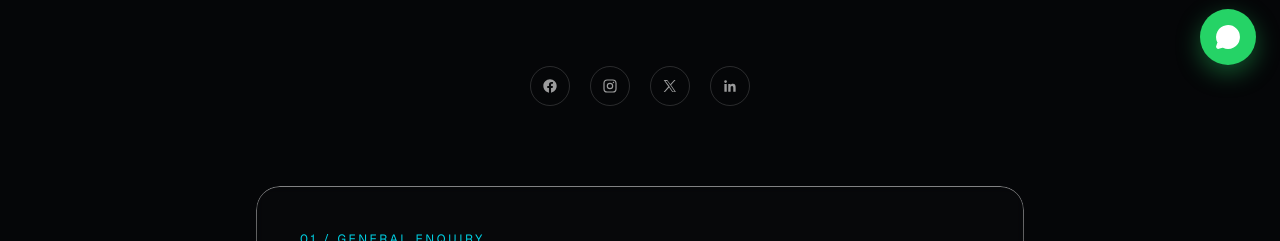
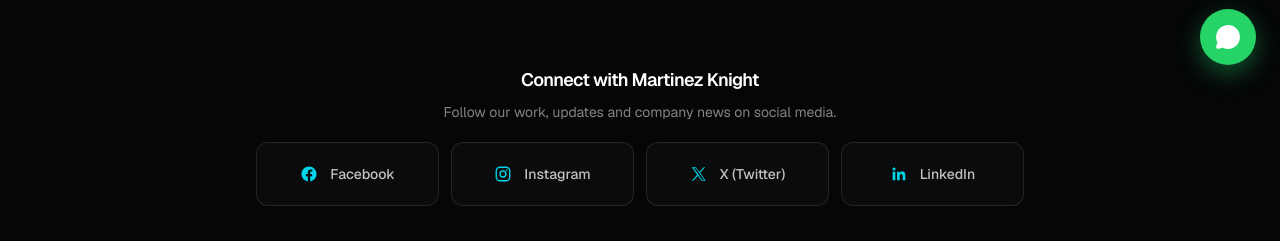
Before and after one commit to MartinezKnight/martinez-knight, a React (Vite) app: page /contact in a window 1280 px wide. Shown: the part 711-952 px from the top of the page. Built offline with nearby package versions, Linux system fonts and the light colour scheme; no server answers.

Commit message:
Label social profiles and refine contact page content

```diff
--- a/src/pages/Contact.tsx
+++ b/src/pages/Contact.tsx
@@ -65,7 +65,7 @@ export default function Contact() {
         phone: form.phone.trim(),
         industry: "Not provided",
         location: "Not provided",
-        source: "Website contact form — " + enquirySource,
+        source: "Website contact form: " + enquirySource,
         consent: form.consent ? "yes" : "no",
         contactForm: { ...form, consent: form.consent },
         mainPriority: form.interest || "General enquiry",
@@ -126,25 +126,26 @@ export default function Contact() {
         </div>
       </FadeIn>
 
-      {/* social row */}
+      {/* labelled social profiles */}
       <FadeIn delay={0.1}>
-        <div className="flex items-center justify-center gap-5 mb-20">
+        <section aria-labelledby="social-profiles-heading" className="mx-auto mb-20 max-w-3xl">
+          <div className="mb-5 text-center">
+            <h2 id="social-profiles-heading" className="text-white text-lg font-semibold">Connect with Martinez Knight</h2>
+            <p className="mt-2 text-sm text-white/50">Follow our work, updates and company news on social media.</p>
+          </div>
+          <div className="grid grid-cols-2 sm:grid-cols-4 gap-3">
             {SOCIALS.map((s) => {
               const Icon = SOCIAL_ICONS[s.name];
               return (
-              <a
-                key={s.name}
-                href={s.url}
-                target="_blank"
-                rel="noopener noreferrer"
-                aria-label={s.name}
-                className="w-10 h-10 rounded-full border border-white/15 flex items-center justify-center text-white/60 hover:text-cyan hover:border-cyan/40 transition-colors"
-              >
-                <Icon size={16} />
+                <a key={s.name} href={s.url} target="_blank" rel="noopener noreferrer" aria-label={s.name}
+                  className="group flex min-h-16 items-center justify-center gap-3 rounded-xl border border-white/10 bg-white/[.025] px-4 py-4 text-white/75 transition-colors hover:border-cyan/40 hover:bg-cyan/[.06] hover:text-white">
+                  <Icon size={18} className="shrink-0 text-cyan" />
+                  <span className="text-sm font-medium">{s.name === "X" ? "X (Twitter)" : s.name}</span>
                 </a>
               );
             })}
           </div>
+        </section>
       </FadeIn>
 
       {/* lead form */}
```
Lines whose indentation alone changed are shown as unchanged.
